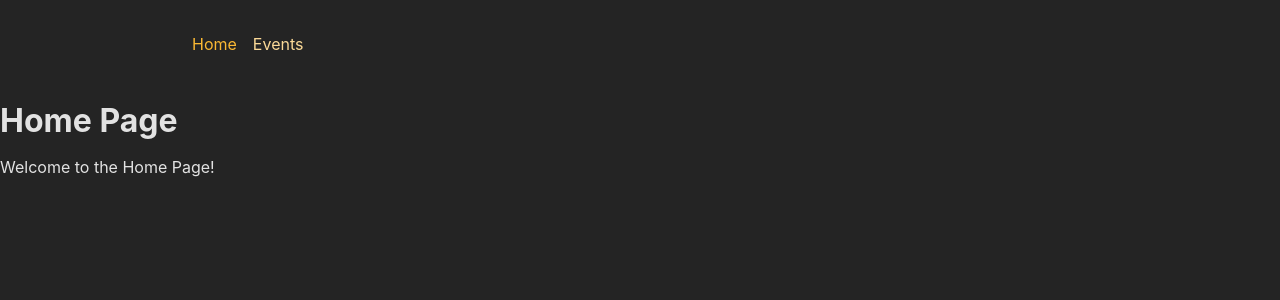
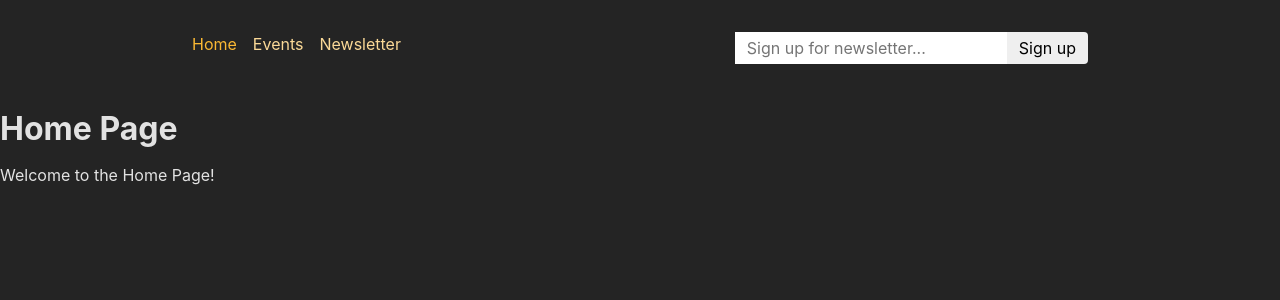
Before and after one commit to LucasFdCosta/events-api, a React (Create React App) app in the folder frontend/: page / in a window 1280 px wide. Shown: the top 300 px of the page. Built offline with nearby package versions, Linux system fonts and the light colour scheme.

Commit message:
feat: Add newsletter signup functionality with form handling and integration

```diff
--- a/frontend/src/App.jsx
+++ b/frontend/src/App.jsx
@@ -3,14 +3,18 @@
 import { EditEventPage } from './pages/EditEventPage';
 import { ErrorPage } from './pages/ErrorPage';
 import {
-  action as deleteEventDetailActionFn,
+  action as deleteEventActionFn,
   EventsDetailPage,
-  loader as getEventDetailLoaderFn,
+  loader as eventDetailLoaderFn,
 } from './pages/EventDetailPage';
 import { EventsPage, loader as eventsLoaderFn } from './pages/EventsPage';
 import { EventsRootLayout } from './pages/EventsRootLayout';
 import { HomePage } from './pages/HomePage';
 import { NewEventPage } from './pages/NewEventPage';
+import {
+  NewsletterPage,
+  action as newsletterActionFn,
+} from './pages/Newsletter';
 import { RootLayout } from './pages/RootLayout';
 
 const router = createBrowserRouter([
@@ -32,12 +36,12 @@
           {
             path: ':eventId',
             id: 'event-detail',
-            loader: getEventDetailLoaderFn,
+            loader: eventDetailLoaderFn,
             children: [
               {
                 index: true,
                 element: <EventsDetailPage />,
-                action: deleteEventDetailActionFn,
+                action: deleteEventActionFn,
               },
               {
                 path: 'edit',
@@ -53,6 +57,11 @@
           },
         ],
       },
+      {
+        path: 'newsletter',
+        element: <NewsletterPage />,
+        action: newsletterActionFn,
+      },
     ],
   },
 ]);
--- a/frontend/src/components/MainNavigation.jsx
+++ b/frontend/src/components/MainNavigation.jsx
@@ -1,5 +1,7 @@
 import { NavLink } from 'react-router-dom';
+
 import classes from './MainNavigation.module.css';
+import { NewsletterSignup } from './NewsletterSignup';
 
 export function MainNavigation() {
   return (
@@ -9,7 +11,10 @@
           <li>
             <NavLink
               to="/"
-              className={({ isActive }) => (isActive ? classes.active : '')}
+              className={({ isActive }) =>
+                isActive ? classes.active : undefined
+              }
+              end
             >
               Home
             </NavLink>
@@ -17,13 +22,26 @@
           <li>
             <NavLink
               to="/events"
-              className={({ isActive }) => (isActive ? classes.active : '')}
+              className={({ isActive }) =>
+                isActive ? classes.active : undefined
+              }
             >
               Events
             </NavLink>
           </li>
+          <li>
+            <NavLink
+              to="/newsletter"
+              className={({ isActive }) =>
+                isActive ? classes.active : undefined
+              }
+            >
+              Newsletter
+            </NavLink>
+          </li>
         </ul>
       </nav>
+      <NewsletterSignup />
     </header>
   );
 }
--- /dev/null
+++ b/frontend/src/components/NewsletterSignup.jsx
@@ -0,0 +1,29 @@
+import { useEffect } from 'react';
+import { useFetcher } from 'react-router-dom';
+import classes from './NewsletterSignup.module.css';
+
+export function NewsletterSignup() {
+  const fetcher = useFetcher();
+  const { data, state } = fetcher;
+
+  useEffect(() => {
+    if (state === 'idle' && data && data.message) {
+      window.alert(data.message);
+    }
+  }, [data, state]);
+
+  return (
+    <fetcher.Form
+      method="post"
+      action="/newsletter"
+      className={classes.newsletter}
+    >
+      <input
+        type="email"
+        placeholder="Sign up for newsletter..."
+        aria-label="Sign up for newsletter"
+      />
+      <button>Sign up</button>
+    </fetcher.Form>
+  );
+}
--- /dev/null
+++ b/frontend/src/components/NewsletterSignup.module.css
@@ -0,0 +1,18 @@
+.newsletter input,
+.newsletter button {
+  font: inherit;
+  padding: 0.25rem 0.75rem;
+  border-radius: 0;
+  border: none;
+}
+
+.newsletter button {
+  border-top-right-radius: 4px;
+  border-bottom-right-radius: 4px;
+  cursor: pointer;
+}
+
+.newsletter button:hover {
+  background-color: var(--color-primary-300);
+  color: var(--color-gray-800);
+}
--- a/frontend/src/pages/EventsPage.jsx
+++ b/frontend/src/pages/EventsPage.jsx
@@ -1,14 +1,20 @@
-import { useLoaderData } from 'react-router-dom';
+import { Suspense } from 'react';
+import { Await, useLoaderData } from 'react-router-dom';
 import EventsList from '../components/EventsList';
 
 export function EventsPage() {
-  const data = useLoaderData();
-  const events = data.events || [];
+  const { events } = useLoaderData();
 
-  return <EventsList events={events} />;
+  return (
+    <Suspense fallback={<p style={{ textAlign: 'center' }}>Loading...</p>}>
+      <Await resolve={events}>
+        {loadedEvents => <EventsList events={loadedEvents} />}
+      </Await>
+    </Suspense>
+  );
 }
 
-export async function loader() {
+async function loadEvents() {
   const response = await fetch('http://localhost:8080/events');
 
   if (!response.ok) {
@@ -17,6 +23,14 @@
       statusText: 'Could not fetch events.',
     });
   } else {
-    return response;
+    const resData = await response.json();
+
+    return resData.events;
   }
 }
+
+export function loader() {
+  return {
+    events: loadEvents(),
+  };
+}
--- /dev/null
+++ b/frontend/src/pages/Newsletter.jsx
@@ -0,0 +1,19 @@
+import { NewsletterSignup } from '../components/NewsletterSignup';
+import { PageContent } from '../components/PageContent';
+
+export function NewsletterPage() {
+  return (
+    <PageContent title="Join our awesome newsletter!">
+      <NewsletterSignup />
+    </PageContent>
+  );
+}
+
+export async function action({ request }) {
+  const data = await request.formData();
+  const email = data.get('email');
+
+  // send to backend newsletter server ...
+  console.log(email);
+  return { message: 'Signup successful!' };
+}
```
